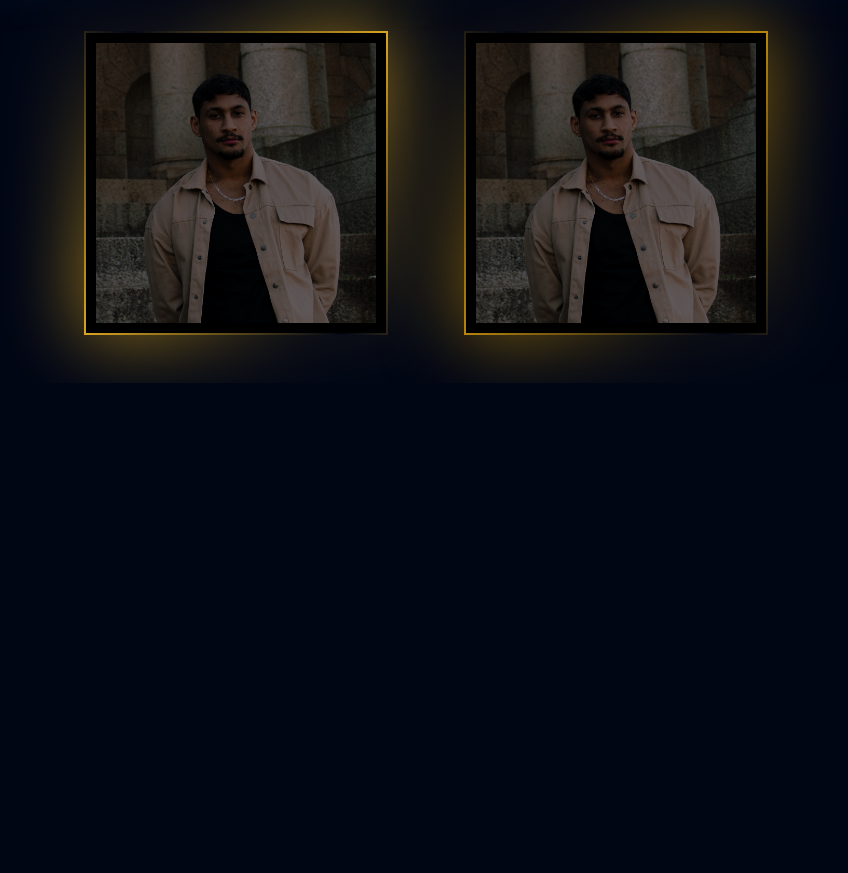
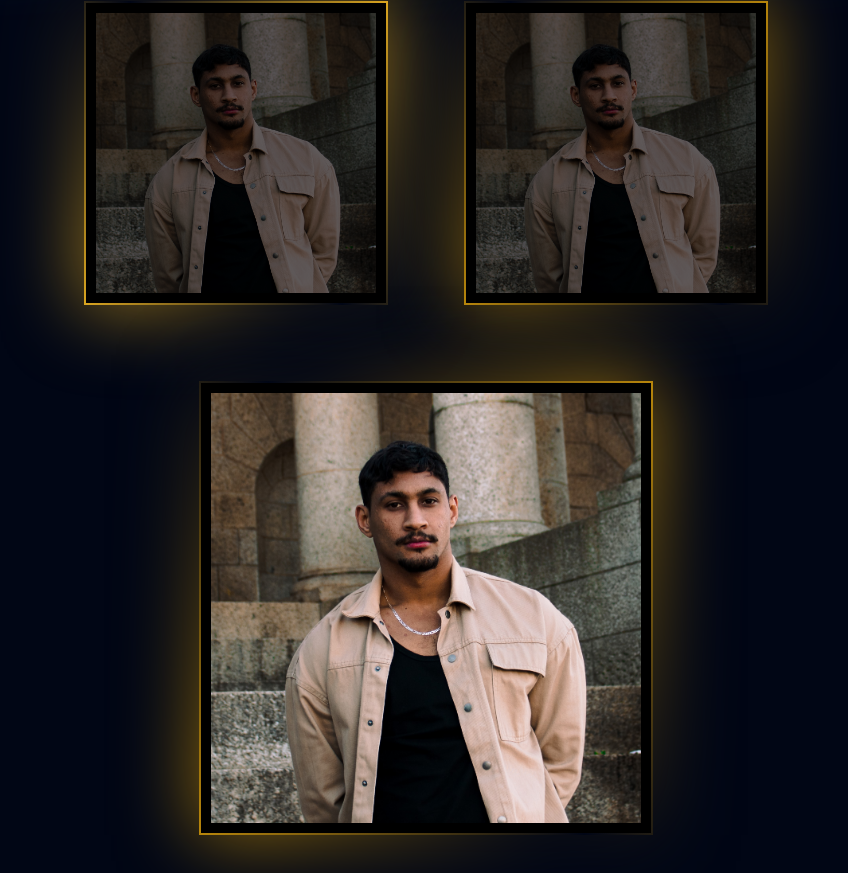
Before and after one commit to caleb-okkers/coolCards, a plain HTML site: page index.html in a window 1280 px wide. Shown: the part 417-1290 px from the top of the page, without its empty margins (214-1062 px from the left). Before the commit the page ends 800 px from the top, so only its background shows below. Drawn offline with Linux system fonts and the light colour scheme.

Commit message:
added profile template

```diff
--- a/css/styles.css
+++ b/css/styles.css
@@ -15,6 +15,7 @@ body {
     min-height: 100vh;
     background: #010615;
 }
+
 
 .box {
     position: relative;
@@ -165,5 +166,73 @@ body {
         font-size: 12px;
     }
 
+    .profileBox {
+        height: 230px !important;
+    }
+
+    .profile {
+        height: 230px;
+    }
+
 
 }
+.profileBox {
+    position: relative;
+    width: 450px;
+    height: 450px;
+    display: flex;
+    justify-content: center;
+    align-items: center;
+    margin: 40px;
+    background: #000;
+    transition: 0.5s;
+
+}
+
+.profileBox::before {
+    content: '';
+    position: absolute;
+    top: -2px;
+    left: -2px;
+    right: -2px;
+    bottom: -2px;
+    background: #fff;
+    z-index: -1;
+
+}
+
+.profileBox::after {
+    content: '';
+    position: absolute;
+    top: -2px;
+    left: -2px;
+    right: -2px;
+    bottom: -2px;
+    background: #fff;
+    z-index: -2;
+    filter: blur(40px);
+
+}
+
+.profileBox .profile {
+    position: absolute;
+    top: 0;
+    left: 0;
+    width: 100%;
+    height: 100%;
+    padding: 10px;
+    box-sizing: border-box;
+    overflow: hidden;
+}
+
+.profileBox .profile img {
+    max-width: 100%;
+    /* opacity: 0.4; */
+    transition: 0.5s;
+    overflow: hidden;
+}
+
+.profileBox::before,
+.profileBox::after {
+    background: linear-gradient(235deg, #B8860B, #010615, #B8860B);
+}
--- a/index.html
+++ b/index.html
@@ -49,5 +49,11 @@
         </div>
     </div>
 
+    <div class="profileBox">
+        <div class="profile">
+            <img src="/images/IMG_2711onetooneratio.jpg" alt="">
+        </div>
+    </div>
+
 </body>
 </html>
```
